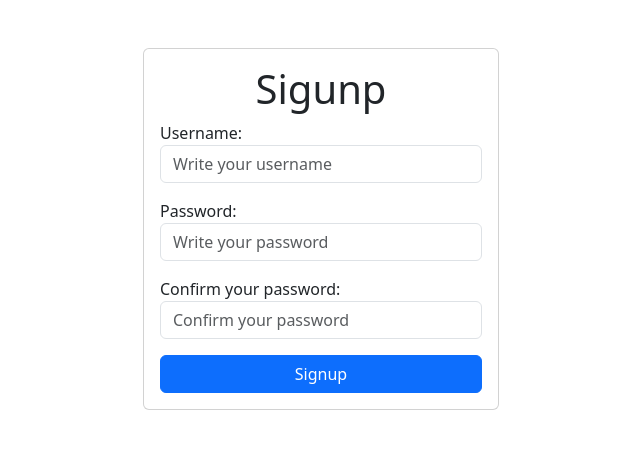
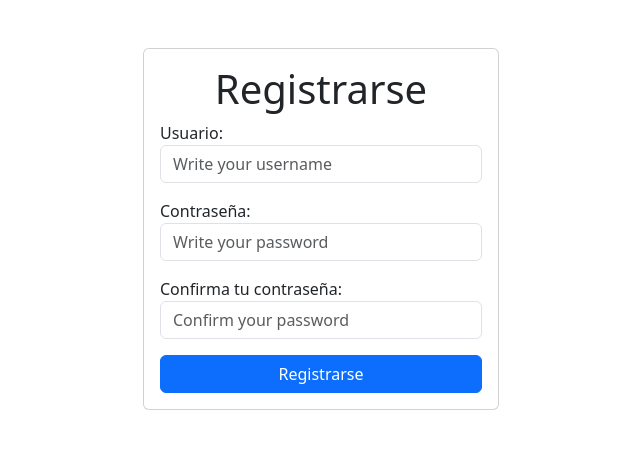
Before and after one commit to MiNSp4iN/Crud-en-Django, a Django app: template tasks/templates/signup.html in a window 1280 px wide. Shown: the part 76-525 px from the top of the page, without its empty margins (319-959 px from the left). Run offline with Django 5.2, Linux system fonts and the light colour scheme; the template is opened without the code that fills it, so the values that code supplies are empty.

Commit message:
actualizacion idioma

```diff
--- a/tasks/templates/base.html
+++ b/tasks/templates/base.html
@@ -40,23 +40,23 @@
                 </li>
                 {% if user.is_authenticated %}
                 <li class="nav-item">
-                    <a href="{% url 'create_task' %}" class="nav-link active" aria-current="page">Create Task</a>
+                    <a href="{% url 'create_task' %}" class="nav-link active" aria-current="page">Crear Tarea</a>
                 </li>
                 <li>
-                    <a href="{% url 'tasks' %}" class="nav-link active" aria-current="page">Tasks Pending</a>
+                    <a href="{% url 'tasks' %}" class="nav-link active" aria-current="page">Tareas pendientes</a>
                 </li>
                 <li class="nav-item">
-                    <a href="{% url 'tasks_completed' %}" class="nav-link active" aria-current="page">Tasks Completed</a>
+                    <a href="{% url 'tasks_completed' %}" class="nav-link active" aria-current="page">Tareas completadas</a>
                 </li>
                 <li class="nav-item">
-                   <a href="/logout" class="nav-link active" aria-current="page">Logout</a>
+                   <a href="/logout" class="nav-link active" aria-current="page">Salir</a>
                 </li>
                 {% else %}
                 <li class="nav-item">
-                    <a href="{% url 'signup' %}" class="nav-link active" aria-current="page">Signup</a>
+                    <a href="{% url 'signup' %}" class="nav-link active" aria-current="page">Registrarse</a>
                 </li>
                 <li class="nav-item">
-                    <a href="{% url 'signin' %}" class="nav-link active" aria-current="page">Signin</a>
+                    <a href="{% url 'signin' %}" class="nav-link active" aria-current="page">Iniciar sesión</a>
                 </li>
                 {% endif %}
             </ul>
--- a/tasks/templates/create_task.html
+++ b/tasks/templates/create_task.html
@@ -9,7 +9,7 @@
             <!-- mt-5 es para que haya un margen top de 5 -->
             <form action="/tasks/create/" method="POST" class="card card-body">
 
-                <h1>Create Task</h1>
+                <h1>Crear tarea</h1>
 
                 {{error}}
 
--- a/tasks/templates/home.html
+++ b/tasks/templates/home.html
@@ -3,15 +3,15 @@
 
 <main class="container py-5">
     <section class="card card-body">
-        <h1 class=" display-1 text-center">Djgango App</h1>
+        <h1 class=" display-1 text-center">APP TAREAS</h1>
         <p>Lorem ipsum dolor sit amet consectetur adipisicing elit. Inventore iste sunt iusto saepe, atque dignissimos aperiam accusamus odio corporis tenetur necessitatibus aspernatur esse rem sed nisi delectus est sapiente eaque harum magni, voluptatum, totam explicabo nihil. Aliquam, obcaecati illum quasi quia impedit pariatur quaerat blanditiis, laboriosam ratione harum eligendi molestias nostrum quas. Ratione suscipit perspiciatis deleniti neque dolore. At, exercitationem? Excepturi eaque similique at, quo magnam accusamus qui, facere animi consequuntur inventore pariatur, itaque id autem deserunt velit fugit esse! Deleniti iusto illo commodi porro, facere, optio similique odit placeat minus ea provident sequi magni amet inventore tenetur voluptatibus itaque!</p>
 
         <div class="text-center">
             <a class="btn btn-secondary" href="/signin/">
-                Signin
+                Iniciar sesión
             </a>
             <a class="btn btn-dark" href="/signup/">
-                Signup
+                Registrarse
             </a>
         </div>
     </section>
--- a/tasks/templates/signin.html
+++ b/tasks/templates/signin.html
@@ -6,20 +6,20 @@
     <div class="row">
         <section class="col-md-4 offset-md-4 mt-5">
             <form action="/signin/" method="POST" class="card card-body">
-                <h1 class="text-center">Signin</h1>
+                <h1 class="text-center">Iniciar sesión</h1>
 
                 {{error}}
                 {% csrf_token %}
                 {{error}} {% csrf_token %}
 
                 <div class="mb-3">
-                    <label for="username">Username:</label>
+                    <label for="username">Usuario:</label>
                     <input type="text" name="username" id="username" class="form-control"
                         placeholder="Write your username">
                 </div>
 
                 <div class="mb-3">
-                    <label for="password">Password:</label>
+                    <label for="password">Contraseña:</label>
                     <input type="password" name="password" id="password" class="form-control"
                         placeholder="Write your password">
                 </div>
--- a/tasks/templates/signup.html
+++ b/tasks/templates/signup.html
@@ -5,29 +5,29 @@
     <div class="row">
         <div class="col-md-4 offset-md-4 mt-5">
             <form action="/signup/" method="POST" class="card card-body">
-                <h1 class="text-center">Sigunp</h1>
+                <h1 class="text-center">Registrarse</h1>
                 {{error}}
                 {% csrf_token %}
                 <div class="mb-3">
-                    <label for="username">Username:</label>
+                    <label for="username">Usuario:</label>
                     <input type="text" name="username" id="username" class="form-control"
                         placeholder="Write your username">
                 </div>
 
                 <div class="mb-3">
-                    <label for="password1">Password:</label>
+                    <label for="password1">Contraseña:</label>
                     <input type="password" name="password1" id="password1" class="form-control"
                         placeholder="Write your password">
                 </div>
 
                 <div class="mb-3">
-                    <label for="password2">Confirm your password:</label>
+                    <label for="password2">Confirma tu contraseña:</label>
                     <input type="password" name="password2" id="password2" class="form-control"
                         placeholder="Confirm your password">
                 </div>
 
                 <button class="btn btn-primary">
-                    Signup
+                    Registrarse
                 </button>
             </form>
         </div>
--- a/tasks/templates/task_detail.html
+++ b/tasks/templates/task_detail.html
@@ -13,21 +13,21 @@
                 {% csrf_token %}
                 {{form.as_p}}
                 <button class="btn btn-primary" type="submit">
-                        Update
+                        Actualizar
                 </button>
             </form>
             <div class="mt-5 d-flex">
                 <form action="{% url 'complete_task' task.id %}" method="POST">
                     {% csrf_token %}
                     <button class="btn btn-secondary" type="submit">
-                        Complete
+                        Completar
                     </button>
                 </form>
 
                 <form action="{% url 'delete_task' task.id %}" method="POST">
                     {% csrf_token %}
                     <button class="btn btn-danger" type="submit">
-                        Delete
+                        Eliminar
                     </button>
                 </form>
             </div>
```
Also changed, not shown: tasks/views.py (+8 -7 lines), 2 other files.
